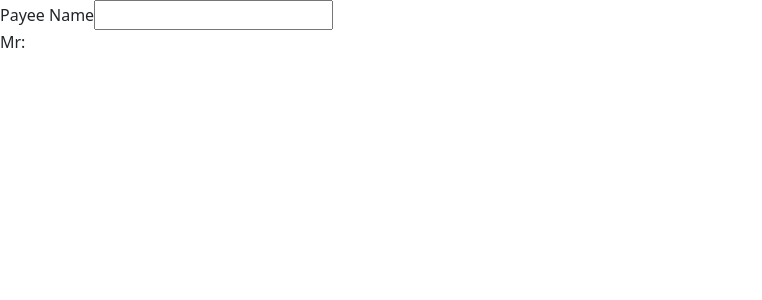
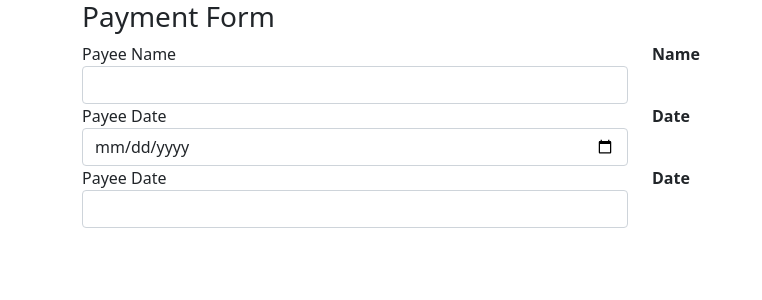
Before and after one commit to heshanu/angular-cczlvk, an Angular app: page / in a window 1280 px wide. Shown: the top 300 px of the page, without its empty margins (0-762 px from the left). Built offline with nearby package versions, Linux system fonts and the light colour scheme.

Commit message:
solve bug no more eror at 11.10pm 1/24

```diff
--- a/src/app/app.component.html
+++ b/src/app/app.component.html
@@ -12,9 +12,48 @@
 
 <button (click)="s()">Click</button>-->
 
-<div>
-  <label for="">Payee Name</label>
-  <input type="text" (input)="onNameChange($event)" />
+<div class="container">
+<h3>Payment Form</h3>
+
+<div class="row">
+  <div class="form-group col">
+    <label>Payee Name</label>
+    <input class="form-control" (input)="onNameChange($event)" />
+  </div>
+
+  <div class="col">
+    <label><b>Name</b></label>
+    <div>
+      {{ name | titlecase }}
+    </div>
+  </div>
 </div>
 
-Mr:{{name | titlecase}}
+<div class="row">
+<div class="form-group col">
+  <label>Payee Date</label>
+  <input class="form-control" type="date" (input)="onDateChange($event)" />
+</div>
+
+<div class="col">
+  <label><b>Date</b></label>
+  <div>
+    {{ date }}
+  </div>
+</div>
+</div>
+
+<div class="row">
+<div class="form-group col">
+  <label>Payee Date</label>
+  <input class="form-control"  (input)="onDateChange($event)" />
+</div>
+
+<div class="col">
+  <label><b>Date</b></label>
+  <div>
+
+  </div>
+</div>
+</div>
+</div>
--- a/src/app/app.component.ts
+++ b/src/app/app.component.ts
@@ -7,10 +7,14 @@ import { Component } from '@angular/core';
 })
 export class AppComponent  {
 
-  name:string;
+  name:string;date:string;
 
   onNameChange(event:any){
     this.name=event.target.value;
   }
 
+  onDateChange(event:any){
+    this.date=event.target.value;
+  }
+
 }
```
